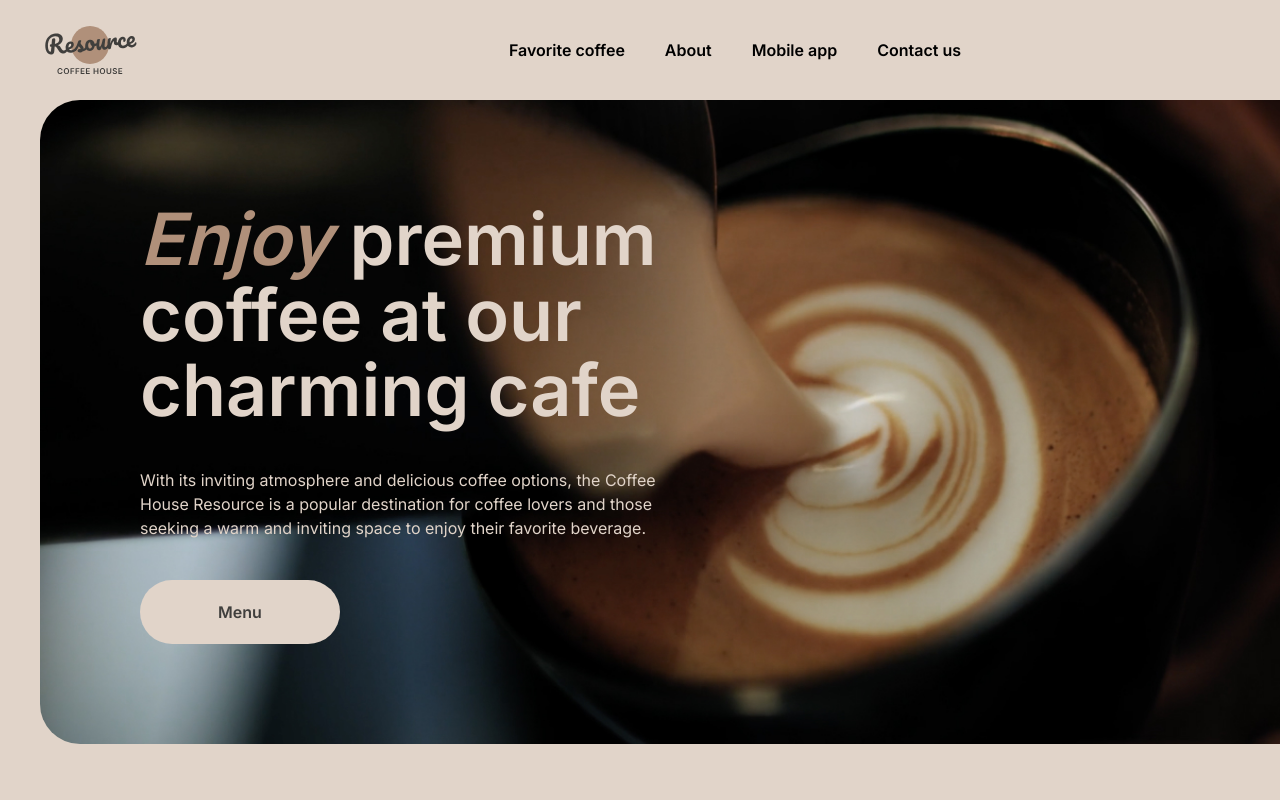
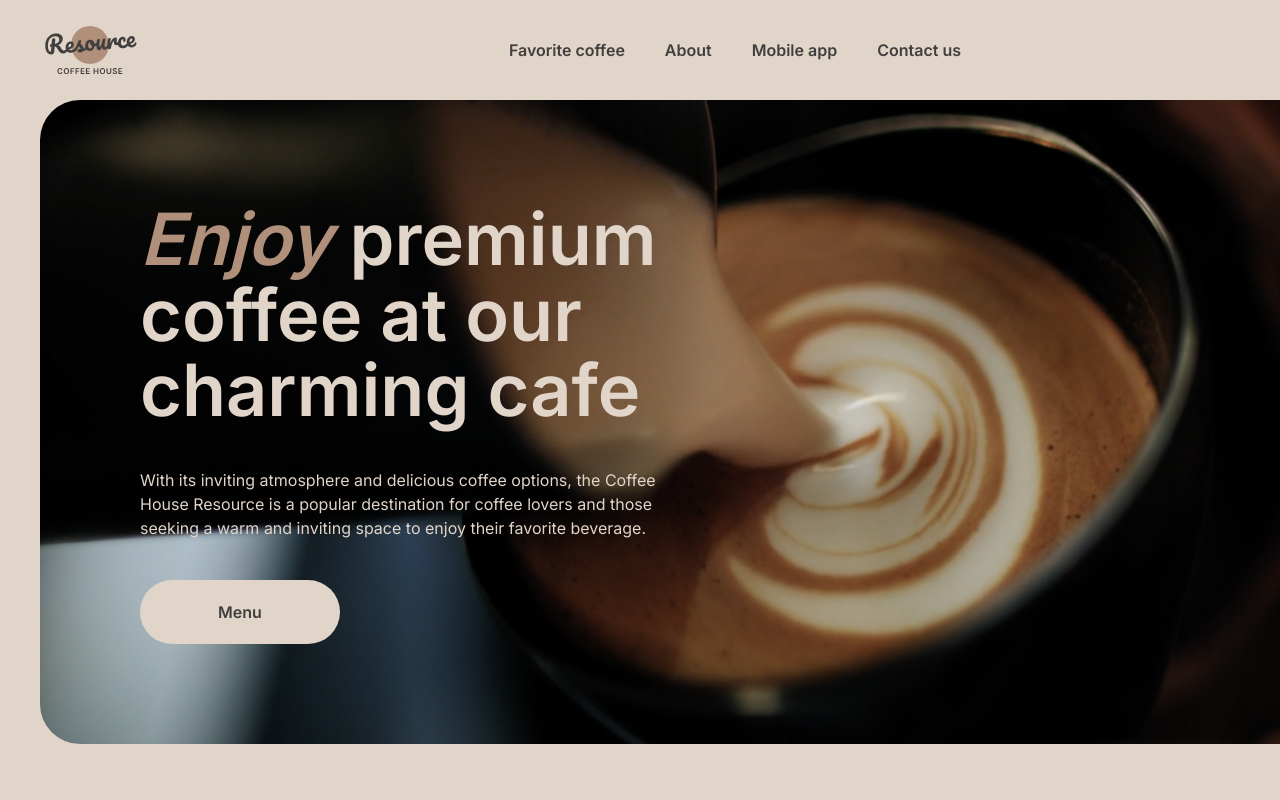
Before and after one commit to skayer81/nonograms, a plain HTML site: page coffee-house/index.html in a window 1280 px wide. Shown: the top 800 px of the page. Drawn offline with Linux system fonts and the light colour scheme.

Commit message:
fix: text color

```diff
--- a/coffee-house/sass/layout/_mainstyle.scss
+++ b/coffee-house/sass/layout/_mainstyle.scss
@@ -4,6 +4,7 @@
 
 body{
     background-color: $backgroundBody;
+    color: $textDark;
 }
 
 .italic{
@@ -17,6 +18,7 @@ button{
     background-size: contain;
     background-repeat: no-repeat;
     background-position: center;
+    color: $textDark;
 }
 
 input, label{
--- a/coffee-house/sass/pages/_favorites-section.scss
+++ b/coffee-house/sass/pages/_favorites-section.scss
@@ -4,10 +4,11 @@
     text-align: center;
     padding-top: 100px;
     margin-bottom: 100px;
+    color: $textDark;
     .favorite-title{
 
         @include textStyle(60px, 75px);
-        color: $textDark;
+
     }
     .main-slider__container{
         display: flex;
```
Also changed, not shown: coffee-house/style.css, 1 other file.
